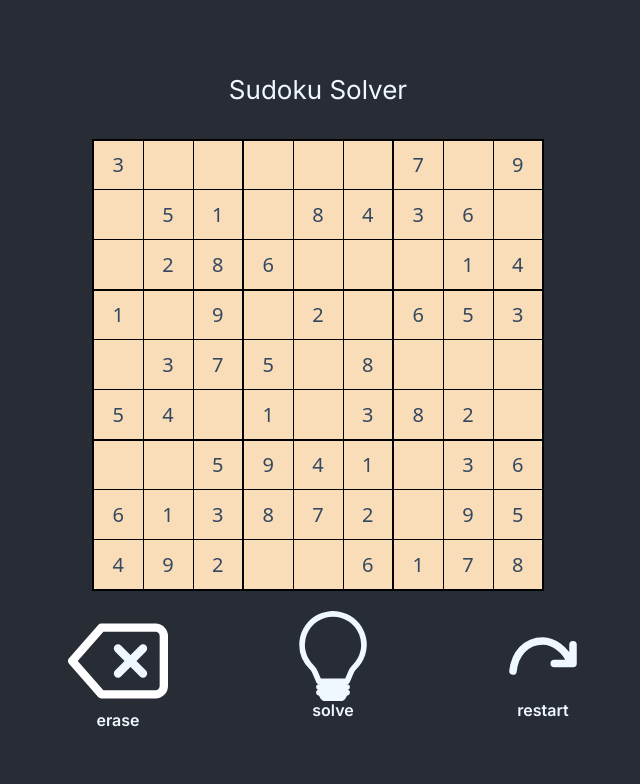
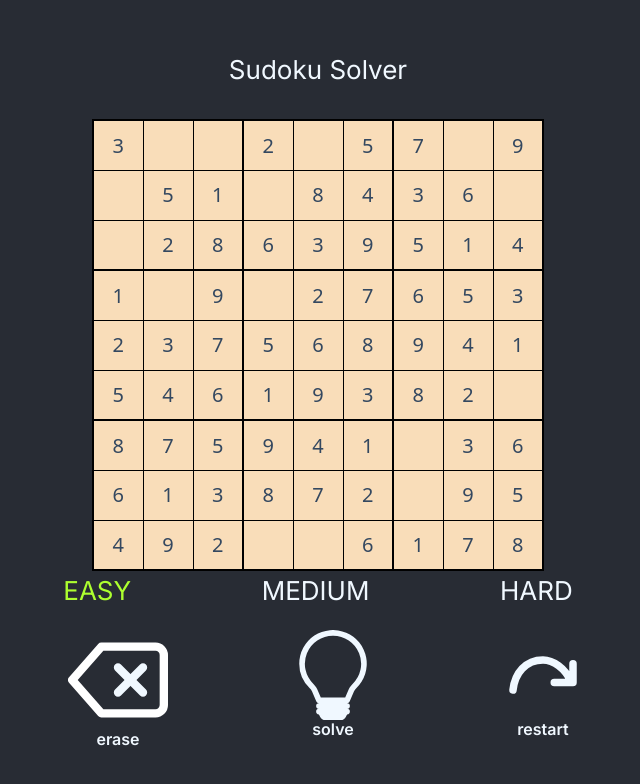
Before and after one commit to PeterZZEZ/Sudoku-Solver, a Next.js app: page / in a window 1280 px wide. Shown: the top 784 px of the page, without its empty margins (322-962 px from the left). Built offline with nearby package versions, Linux system fonts and the light colour scheme.

Commit message:
made the difficulty button

```diff
--- /dev/null
+++ b/app/difficulty.tsx
@@ -0,0 +1,25 @@
+import { diffieHellman } from 'crypto';
+import React from 'react';
+import { useSudokuContext } from './sudoku';
+type DifficultyProp = {
+    action: string,
+    onClickAction:(difficulty:string) => void
+}
+export const Difficulty = (props : DifficultyProp) =>{
+    let {
+        difficulty
+    } = useSudokuContext()
+    let chosen:string=''
+    if(props.action===difficulty){
+        chosen='chosen'
+    }
+    return(
+        <div className={"difficulty__action-"+props.action} onClick={()=>props.onClickAction(""+props.action)}>
+            <p className={'difficulty__text'+chosen} >
+                {
+                  props.action
+                }
+            </p>
+        </div>
+    )
+}
--- a/app/game.tsx
+++ b/app/game.tsx
@@ -20,6 +20,8 @@ const THIRD_COLOR ='green'
 // The Difficulty modifier
 
 const EASY=15,MEDIUM=30,HARD=45;
+
+
 export const Game:React.FC<{}>=()=> {
   let { numberSelected, setNumberSelected,
     gameArray, setGameArray,
@@ -42,7 +44,8 @@ export const Game:React.FC<{}>=()=> {
     setCellSelected(indexOfArray);
   }
   function _createNewGame() {
-    let temporaryInitArray = genBoard(MEDIUM);
+    let temporaryInitArray = genBoard(difficulty);
+    console.log(difficulty)
     setInitArray(temporaryInitArray);
     setGameArray(temporaryInitArray);
     setNumberSelected('0');
@@ -106,6 +109,11 @@ export const Game:React.FC<{}>=()=> {
   useEffect(() => {
     _createNewGame();
   }, []);
+  function onClickDifficulty(newDifficulty:string){
+    console.log(newDifficulty)
+    setDifficulty(newDifficulty);
+    _createNewGame()
+  }
   //The animation control
   /*
   function animateArrayUpdate(animations:number[][],sudoku:number[][]) {
@@ -150,6 +158,7 @@ export const Game:React.FC<{}>=()=> {
             onClickErase={onClickErase}
             onClickSolve={onClickSolve}
             onClickRestart={onClickRestart}
+            onClickDifficulty={(diff:string)=>onClickDifficulty(diff)}
           />
       </div>
 
--- a/app/generator.tsx
+++ b/app/generator.tsx
@@ -51,9 +51,22 @@ function gapMaker(grid:number[][],k:number){
     grid[combs[i][0]][combs[i][1]]=-1;
   }
 }
-export function genBoard(dif:number){
-    let board=initialize2DArray(9,9,-1) as number[][];
-    [[0,0],[3,3],[6,6]].forEach(
+export function genBoard(difficulty:string){
+  let dif = 0
+  if(difficulty=='easy'){
+    console.log('easy')
+    dif=15
+  }
+  if(difficulty=='medium'){
+    console.log('medium')
+    dif=30
+  }
+  if(difficulty=='hard'){
+    console.log('hard')
+    dif=45
+  }
+  let board=initialize2DArray(9,9,-1) as number[][];
+  [[0,0],[3,3],[6,6]].forEach(
         ([row,col])=>(
                board=fillSmall(board,row,col)
     ))
--- a/app/globals.css
+++ b/app/globals.css
@@ -125,6 +125,21 @@
   display: flex;
   justify-content: space-around;
 }
+.difficulty-bar{
+  display: flex;
+  justify-content: space-around;
+}
+.difficulty__text{
+  text-transform: uppercase;
+  cursor: pointer;
+}
+.difficulty__textchosen{
+  text-transform: uppercase;
+  cursor: pointer;
+  color: greenyellow;
+}
+
+
 .status__action-restart,
 .status__action-solve,
 .status__action-erase{
--- a/app/status.tsx
+++ b/app/status.tsx
@@ -1,13 +1,19 @@
 import { Action } from "./action";
-
+import { Difficulty } from "./difficulty";
 type StatusSectionProps = {
     onClickErase: () => void,
     onClickSolve:()=>void,
     onClickRestart:()=>void,
+    onClickDifficulty:(difficulty:string)=>void
   };
   export const StatusSection = (props: StatusSectionProps) => {
     return (
       <section className="status">
+        <div className="difficulty-bar">
+          <Difficulty action="easy" onClickAction={props.onClickDifficulty}/>
+          <Difficulty action="medium" onClickAction={props.onClickDifficulty}/>
+          <Difficulty action="hard" onClickAction={props.onClickDifficulty}/>
+        </div>
         <div className="status__actions">
           <Action action='erase' onClickAction={props.onClickErase} />
           <Action action='solve' onClickAction={props.onClickSolve}/>
--- a/app/sudoku.tsx
+++ b/app/sudoku.tsx
@@ -19,7 +19,7 @@ type SudokuContextProps = {
 
 const SudokuContext = createContext<SudokuContextProps>({ numberSelected: '0', setNumberSelected: () => {},
                                                           gameArray: [], setGameArray: () => {},
-                                                          difficulty: 'Easy', setDifficulty: () => {},
+                                                          difficulty: 'easy', setDifficulty: () => {},
                                                           cellSelected: -1, setCellSelected: () => {},
                                                           initArray: [], setInitArray: () => {},
                                                           won: false, setWon: () => {} });
@@ -31,7 +31,7 @@ type SudokuProviderProps = {
 export const SudokuProvider = ({ children }: SudokuProviderProps) => {
   let [ numberSelected, setNumberSelected ] = useState<string>('0');
   let [ gameArray, setGameArray ] = useState<number[]>([]);
-  let [ difficulty,setDifficulty ] = useState<string>('Easy');
+  let [ difficulty,setDifficulty ] = useState<string>('easy');
   let [ cellSelected, setCellSelected ] = useState<number>(-1);
   let [ initArray, setInitArray ] = useState<number[]>([]);
   let [ won, setWon ] = useState<boolean>(false);
```
